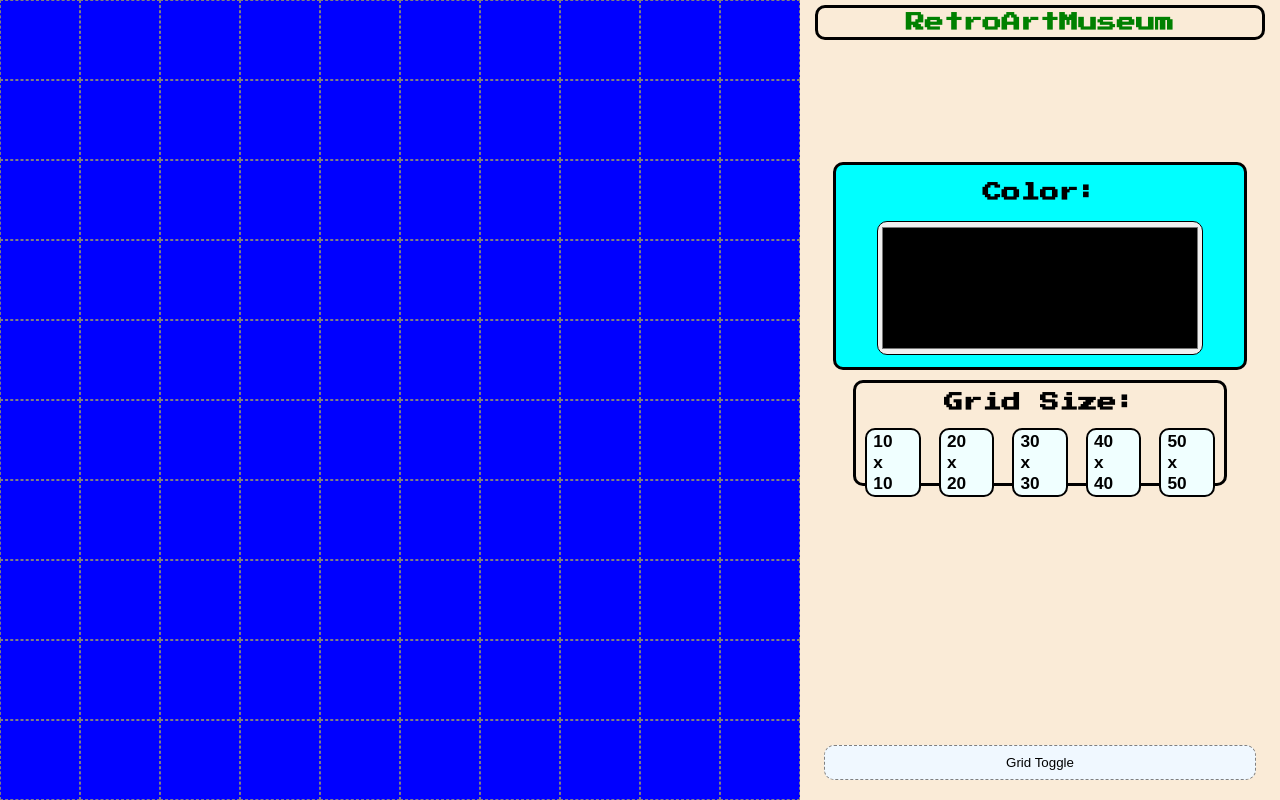
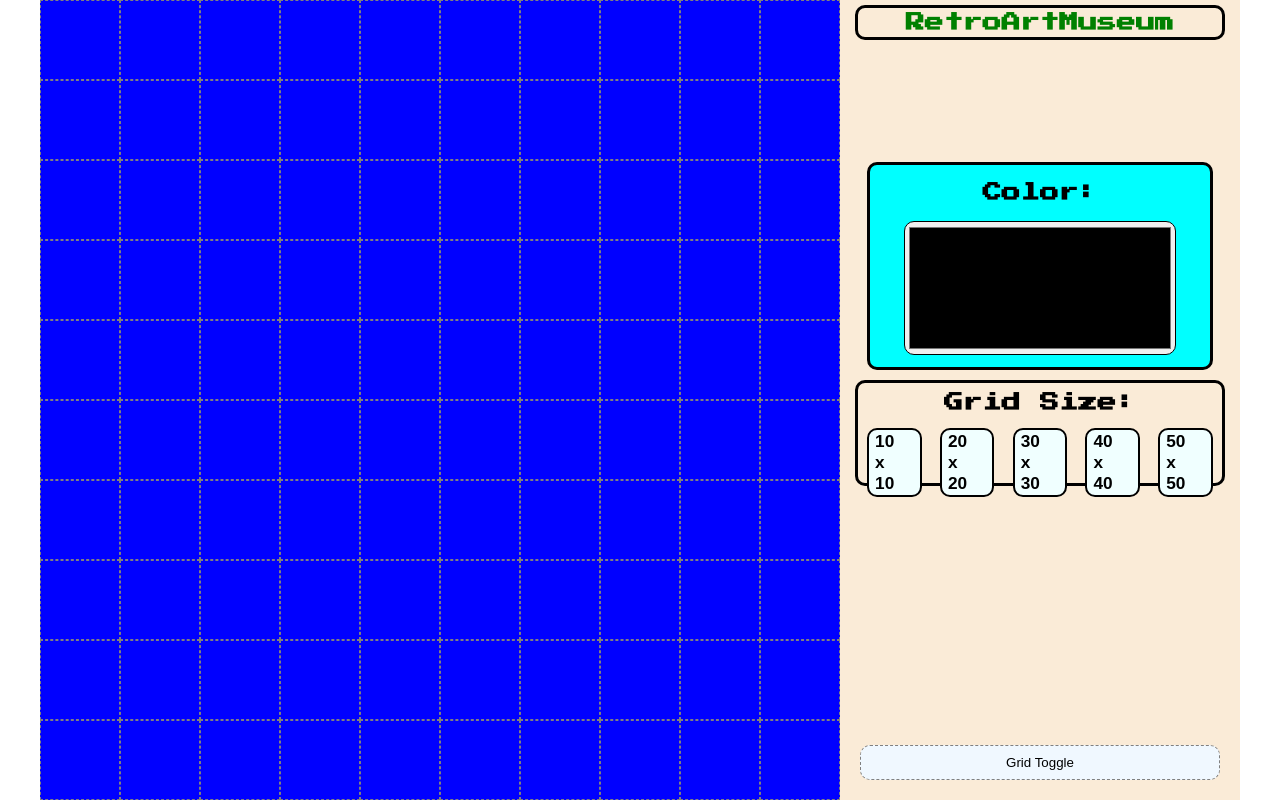
Before and after one commit to pixelmane/exp, a React (Create React App) app: page / in a window 1280 px wide. Built offline with nearby package versions, Linux system fonts and the light colour scheme.

Commit message:
Mobile Styling

```diff
--- a/src/components/squares.js
+++ b/src/components/squares.js
@@ -123,7 +123,7 @@ function convertSize () {
     let size2 = window.innerWidth;
     document.getElementById('board').style.height = `${size}px`
     document.getElementById('board').style.width = `${size}px`
-    document.getElementById('controls').style.width = `${size2 - size}px`
+    document.getElementById('controls').style.width = `${size/2}px`
 
     let sizeArray = document.getElementsByClassName('square')
     for (let j = 0; j < sizeArray.length; j++){
--- a/src/index.css
+++ b/src/index.css
@@ -34,6 +34,7 @@ h1 {
 
 #container {
   display: flex;
+  justify-content: center;
 
 }
 #controls {
@@ -42,6 +43,7 @@ h1 {
   flex-wrap: wrap;
   justify-content: center;
   background-color: antiquewhite;
+
 }
 #board button {
   padding: 0;
```
